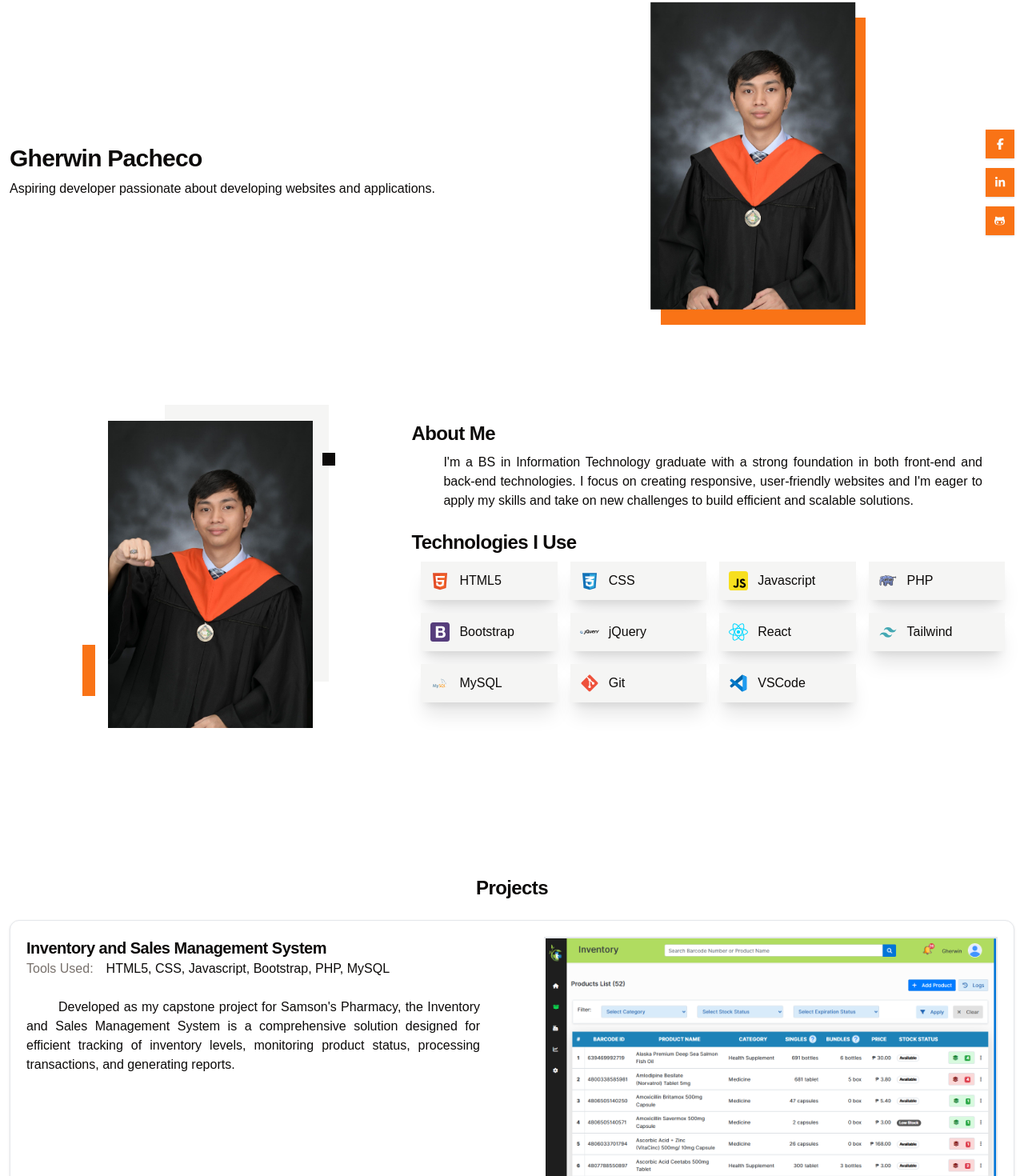
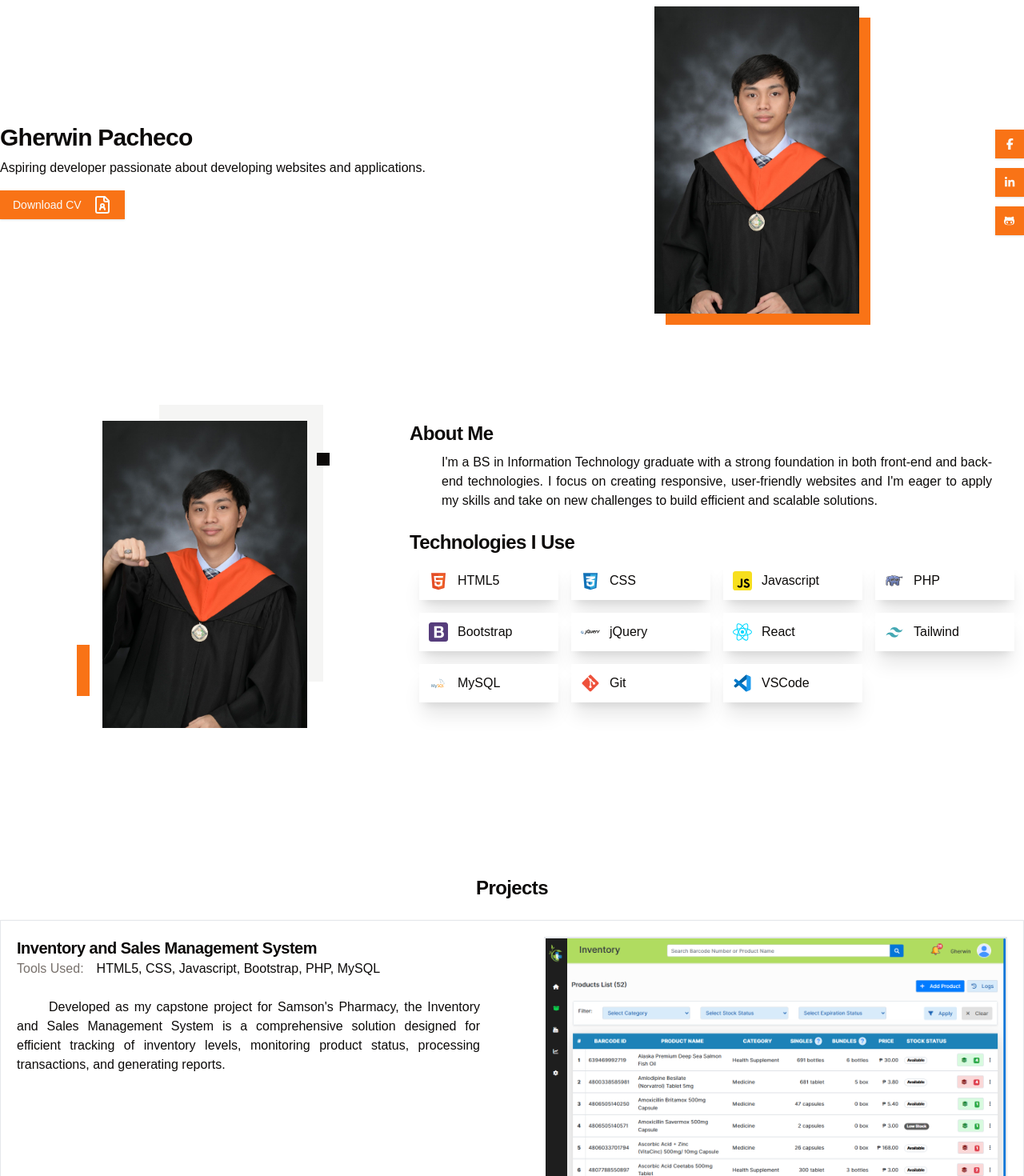
Before and after one commit to GherwinPacheco/portfolio, a React (Vite) app: page / in a window 1280 px wide. Shown: the part 98-1568 px from the top of the page at 80% size. Built offline with nearby package versions, Linux system fonts and the light colour scheme; a web font is replaced by a local one.

Commit message:
fixed some element colors

```diff
--- a/src/App.jsx
+++ b/src/App.jsx
@@ -15,7 +15,7 @@ function App() {
       <main className='bg-white dark:bg-black text-foreground duration-300'>
         <Navbar/>
 
-        <div id="content" className='container mx-auto px-3 md:pt-10'>
+        <div id="content" className='container mx-auto px-3 md:px-0 md:pt-10'>
           <Intro />
           <About />
           <Projects />
--- a/src/PortfolioData.js
+++ b/src/PortfolioData.js
@@ -63,7 +63,7 @@ export const Projects = [
         title: 'Custom QR Code Generator Web App',
         tools: ['HTML5', 'CSS', 'Javascript', 'React', 'Tailwind'],
         images: ['qr_1.png', 'qr_2.png', 'qr_3.png'],
-        description: 'The Custom QR Code Generator Web App is a project I developed during my OJT at the Municipality of General Mariano Alvarez, Cavite. It was developed to help the municipality by enabling easy generation of QR Code IDs for Informal Settler Families. The web app is versatile and can also be used to create QR Code IDs for other purposes, making it a flexible tool for various identification needs.'
+        description: 'The Custom QR Code Generator Web App is a project I developed during my internship at the Municipality of General Mariano Alvarez, Cavite. It was developed to help the municipality by enabling easy generation of QR Code IDs for Informal Settler Families. The web app is versatile and can also be used to create QR Code IDs for other purposes, making it a flexible tool for various identification needs.'
     },
 
 ];
--- a/src/components/ui/behind-effect.jsx
+++ b/src/components/ui/behind-effect.jsx
@@ -1,7 +1,7 @@
-const BehindEffect = ({ className, children, distance = 10, enabled = false, direction = 'left' }) => {
+const BehindEffect = ({ className, children, distance = 5, enabled = false, direction = 'left' }) => {
     // Determine the direction for translation
-    const translateX = direction === 'left' ? `-${distance}%` : `${distance}%`;
-    const translateY = direction === 'left' ? `-${distance}%` : `${distance}%`;
+    const translateX = direction === 'left' ? `-${distance}px` : `${distance}px`;
+    const translateY = direction === 'left' ? `-${distance}px` : `${distance}px`;
 
     // Construct the hover or static translation based on `enabled`
     const animationClass = enabled
--- a/src/components/ui/skill-badge.jsx
+++ b/src/components/ui/skill-badge.jsx
@@ -2,7 +2,7 @@ import BehindEffect from "@/components/ui/behind-effect"
 
 const SkillBadge = ({className, skill, image}) => {
     return (
-        <div className={`bg-primary flex items-center p-3 overflow-ellipsis ${className}`}>
+        <div className={`bg-white dark:bg-secondary shadow-xl flex items-center p-3 overflow-ellipsis ${className}`}>
             {image && <img className='w-6 h-6 mr-3' src={image} />}
             {skill}
         </div>
--- a/src/contents/about.jsx
+++ b/src/contents/about.jsx
@@ -22,7 +22,7 @@ const About = () => {
                             return (
                                 <div key={index} className="col-span-1">
                                     <BehindEffect className='w-full font-medium bg-gray-300'>
-                                        <SkillBadge className='bg-secondary shadow-xl overflow-ellipsis' image={imageSrc} skill={item.name} />
+                                        <SkillBadge image={imageSrc} skill={item.name} />
                                     </BehindEffect>
                                 </div>
 
--- a/src/contents/intro.jsx
+++ b/src/contents/intro.jsx
@@ -5,6 +5,7 @@ import { faLinkedin } from '@fortawesome/free-brands-svg-icons';
 import { faGithub } from '@fortawesome/free-brands-svg-icons';
 import { Button } from "@/components/ui/button";
 import BehindEffect from "@/components/ui/behind-effect";
+import { FileUser } from 'lucide-react';
 
 const Intro = () => {
     const introMessage = 'Aspiring developer passionate about developing websites and applications.';
@@ -15,18 +16,32 @@ const Intro = () => {
               <h2 className="text-3xl pb-2 font-semibold tracking-tight first:mt-0">
                 Gherwin Pacheco
               </h2>
-              <p>{introMessage}</p>
+              <p className="mb-4">{introMessage}</p>
+              <a href="RESUME-GMP.pdf" download>
+                    <Button>
+                        Download CV&emsp;<FileUser/>
+                    </Button>
+                </a>
             </div>
             <div className='flex-[1] relative'>
                 <h2 className="md:hidden text-3xl font-semibold tracking-tight first:mt-0 text-center mb-6">
                     Gherwin Pacheco
                 </h2>
 
-                <BehindEffect className='mx-auto bg-primary' distance={5} enabled={true}>
+                <BehindEffect className='mx-auto bg-primary' distance={14} enabled={true}>
                     <img src={MyImage} className='h-72 md:h-96' />
                 </BehindEffect>
 
-                <p className='md:hidden text-center mt-4 px-10'>{introMessage}</p>
+                <div className="md:hidden flex flex-col items-center">
+                    <p className='text-center my-4 px-10'>{introMessage}</p>
+
+                    <a href="RESUME-GMP.pdf" download>
+                        <Button>
+                            Download CV&emsp;<FileUser/>
+                        </Button>
+                    </a>
+                </div>
+
 
 
 
@@ -40,7 +55,7 @@ const Intro = () => {
                     </BehindEffect>
 
                     <BehindEffect className='bg-foreground'>
-                        <a href="https://github.com/GherwinPacheco">
+                        <a href="www.linkedin.com/in/gherwin-pacheco-4784a4319">
                             <Button size="icon">
                                 <FontAwesomeIcon icon={faLinkedinIn}/>
                             </Button>
@@ -48,7 +63,7 @@ const Intro = () => {
                     </BehindEffect>
 
                     <BehindEffect className='bg-foreground'>
-                        <a href="www.linkedin.com/in/gherwin-pacheco-4784a4319">
+                        <a href="https://github.com/GherwinPacheco">
                             <Button size="icon">
                                 <FontAwesomeIcon icon={faGithubAlt}/>
                             </Button>
--- a/src/contents/projects.jsx
+++ b/src/contents/projects.jsx
@@ -6,7 +6,7 @@ import {
     CarouselNext,
     CarouselPrevious,
 } from "@/components/ui/carousel"
-
+import BehindEffect from "@/components/ui/behind-effect";
 
 
 const Projects = () => {
@@ -23,7 +23,8 @@ const Projects = () => {
 
             {MyProjects.map((item, index) => {
                 return (
-                    <div key={index} className="flex flex-col lg:flex-row mb-6 lg:mb-8 rounded-xl border bg-card text-card-foreground shadow p-5">
+                    <BehindEffect key={index}  className='bg-gray-300' distance={10}>
+                    <div className="flex flex-col lg:flex-row mb-6 lg:mb-8 bg-card text-card-foreground border shadow p-5">
                         <div className="flex-[1]">
 
                             {/* Visible on large screen */}
@@ -68,6 +69,7 @@ const Projects = () => {
                             </p>
                         </div>
                     </div>
+                    </BehindEffect>
                 );
             })}
 
```
Also changed, not shown: src/assets/my_image - box.jpg (added), src/index.css (line endings or trailing spaces), 1 other file (tests, documents, lock files or other folders).
